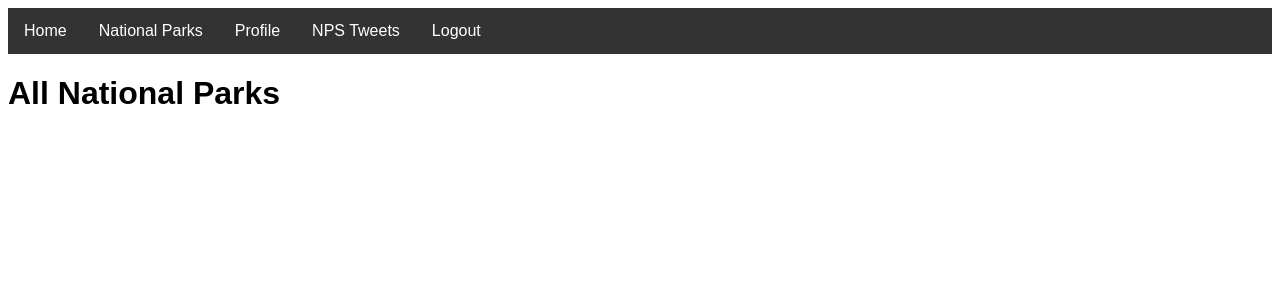
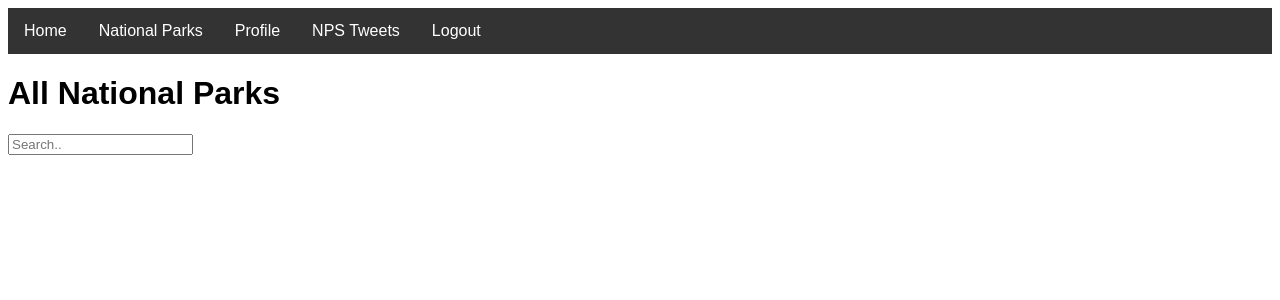
Before and after one commit to susannmwu/capstone-project, a Flask app: page /national-parks in a window 1280 px wide. Shown: the top 300 px of the page. Run offline with Flask 2, Linux system fonts and the light colour scheme; data that the repository does not hold is empty.

Commit message:
Updated remove fav park feature

```diff
--- a/server.py
+++ b/server.py
@@ -197,25 +197,25 @@ def add_favorite_park(np_id):
     return render_template("user_details.html", user=user)
 
 
-# @app.route("/national-parks/<np_id>/remove-fav-park", methods=["POST"])
-# def remove_favorite_park(np_id):
-#     """Remove park from user's favorite parks list"""
+@app.route("/remove-fav-park", methods=["POST"])
+def remove_favorite_park():
+    """Remove park from user's favorite parks list"""
 
-#     logged_in_email = session.get("user_email")
-#     user = crud.get_user_by_email(logged_in_email)
-#     user_id = user.id
+    logged_in_email = session.get("user_email")
+    user = crud.get_user_by_email(logged_in_email)
+    park_to_remove = request.form.get("remove_park")
 
-#     if logged_in_email is None:
-#         flash("You must log in to remove a park to your favorite parks list")
-#     else:
-#         park_to_remove = crud.remove_fav_park(user_id, np_id)
+    if logged_in_email is None:
+        flash("You must log in to remove a park to your favorite parks list")
+    else:
+        park_removal = crud.find_park_to_remove(user, park_to_remove)
 
-#         db.session.delete(park_to_remove)
-#         db.session.commit()
+        db.session.delete(park_removal)
+        db.session.commit()
 
-#         flash(f"park was removed from your favorites list")
+        flash(f"'{park_to_remove}' was removed from your favorites list")
 
-#     return render_template("user_details.html")
+    return render_template("user_details.html", user=user, park_to_remove=park_to_remove)
 
 
 @app.route("/national-parks/trails/<trail_name>", methods=["POST"])
@@ -305,7 +305,8 @@ def remove_park():
 
         db.session.delete(park_removal)
         db.session.commit()
-        flash(f"Sucess! You've removed a favorited park from your list")
+        flash(
+            f"Sucess! You've removed '{remove_park}' from your list")
     return jsonify({"np": remove_park})
 
 
--- a/templates/all_national_parks.html
+++ b/templates/all_national_parks.html
@@ -6,6 +6,18 @@
       {% block title %}View all National Parks{% endblock %}
 
   <link rel="stylesheet" href="/static/css/styles.css">
+  <style>
+  .search {
+  float: right;
+  padding: 6px 10px;
+  margin-top: 8px;
+  margin-right: 16px;
+  background: #ddd;
+  font-size: 17px;
+  border: none;
+  cursor: pointer;
+}
+  </style>
 </head>
 <body>
 
@@ -14,6 +26,10 @@
 
 
   <h1>All National Parks</h1>
+
+<div class="search">
+  <input type="text" placeholder="Search..">
+</div>
 
   <div class="parent">
     {% for national_park in national_parks %}
--- a/templates/base.html
+++ b/templates/base.html
@@ -25,7 +25,6 @@
     </div>
 
     </ul>
-
     {% for msg in get_flashed_messages() %}
     <p class="flash-msg">
       {{ msg }}
```
Also changed, not shown: static/js/favNpMap.js (+7 -4 lines), templates/user_details.html (+8 -10 lines).
